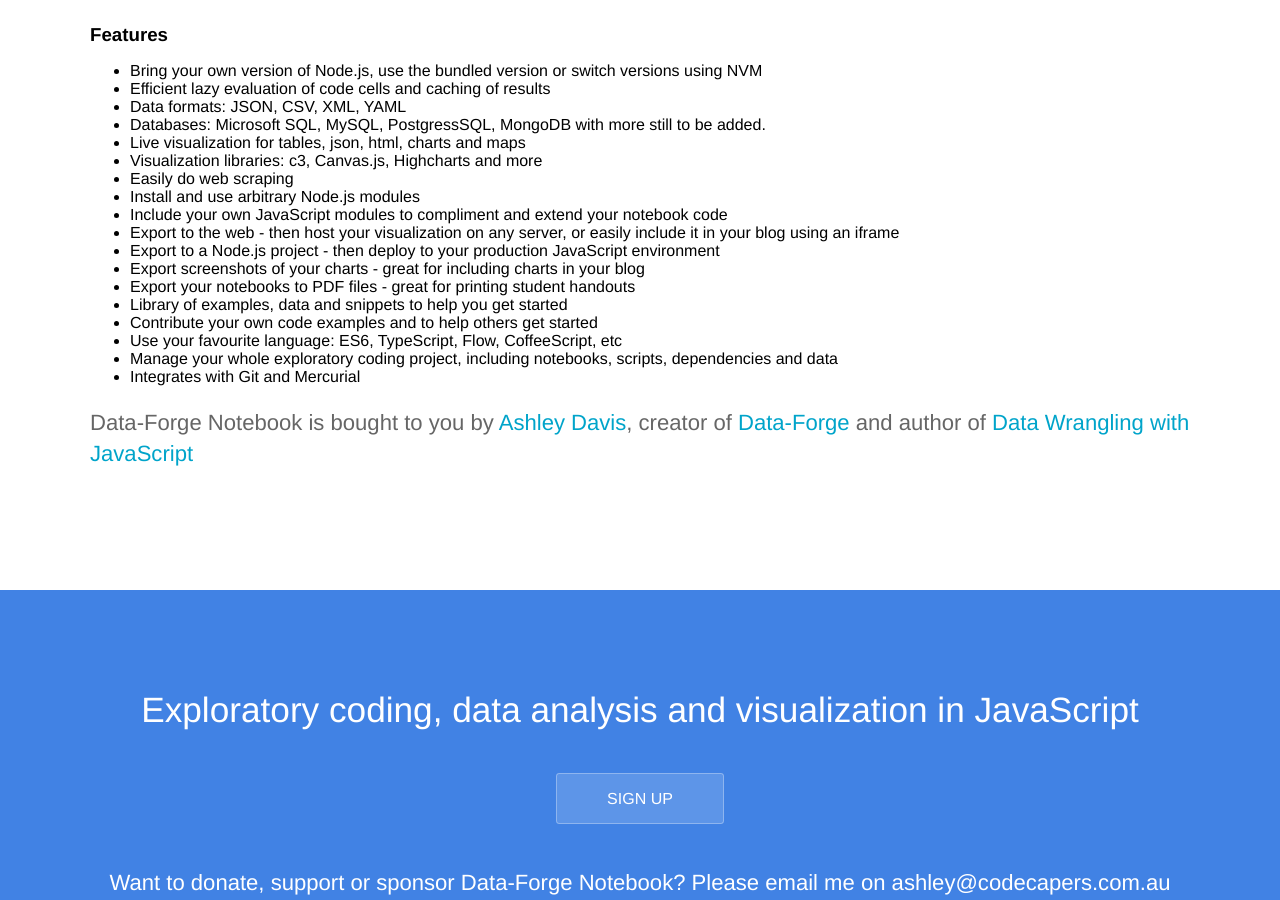
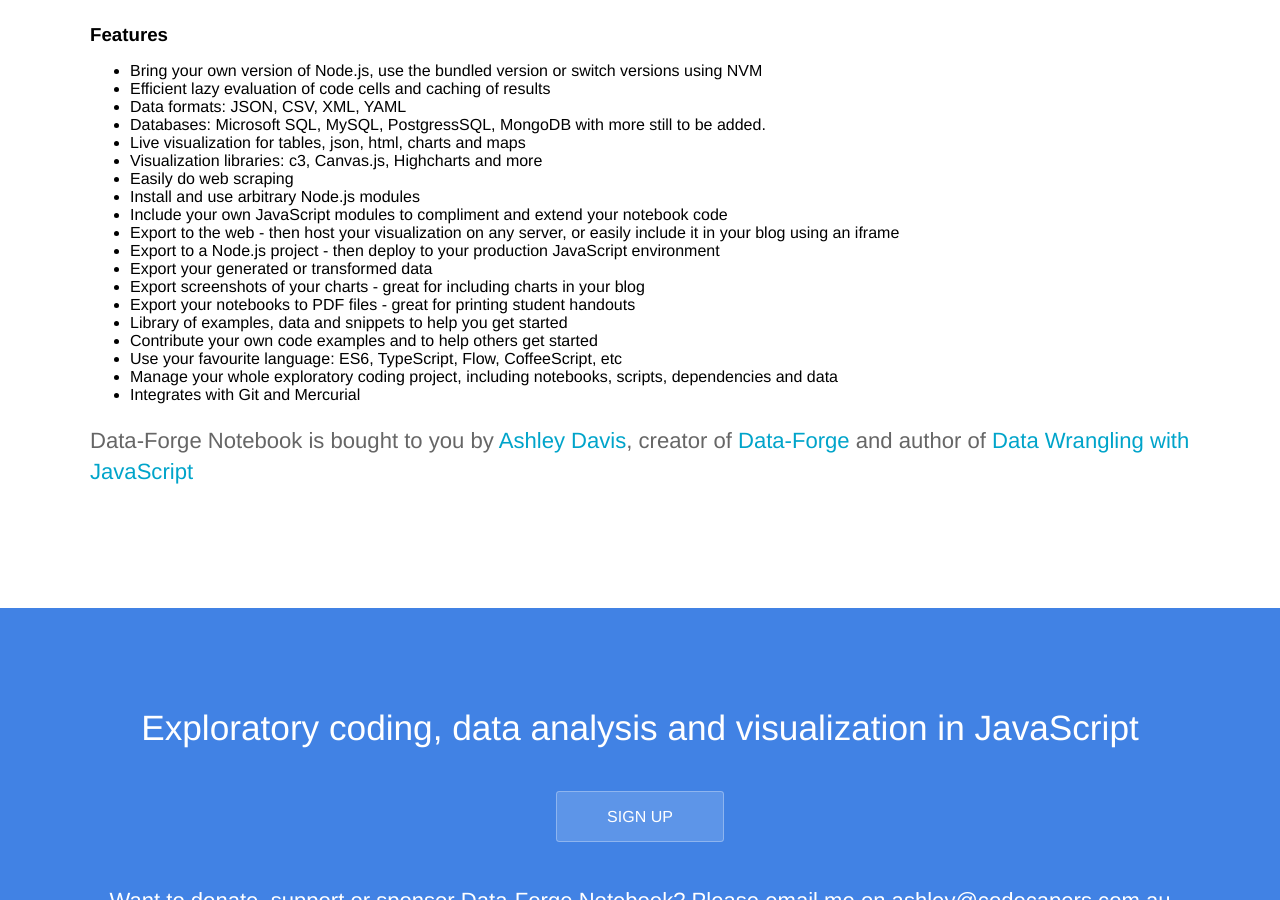
Before and after one commit to ashleydavis/data-forge-notebook-landing-page, a Jekyll site: the page built from index.html, in a window 1280 px wide and 900 px high, scrolled down 2881 px. Built offline with Jekyll 4.4.1, drawn with Linux system fonts in a browser that asks for light colours.

Commit message:
Small update.

```diff
--- a/index.html
+++ b/index.html
@@ -120,6 +120,9 @@
                         Export to a Node.js project - then deploy to your production JavaScript environment
                     </li>
                     <li>
+                        Export your generated or transformed data
+                    </li>
+                    <li>
                         Export screenshots of your charts - great for including charts in your blog
                     </li>
                     <li>
```
